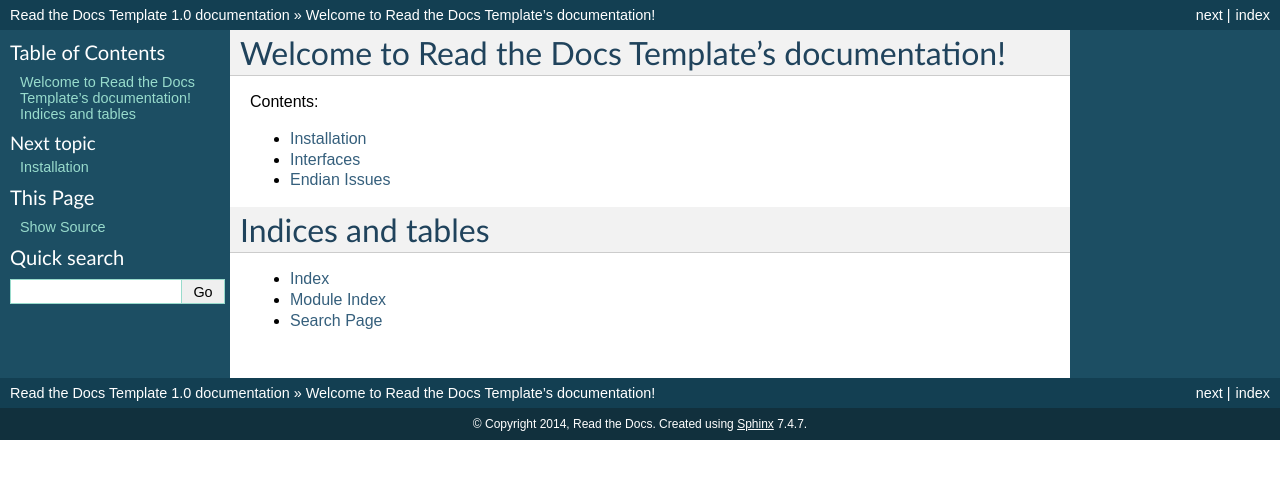
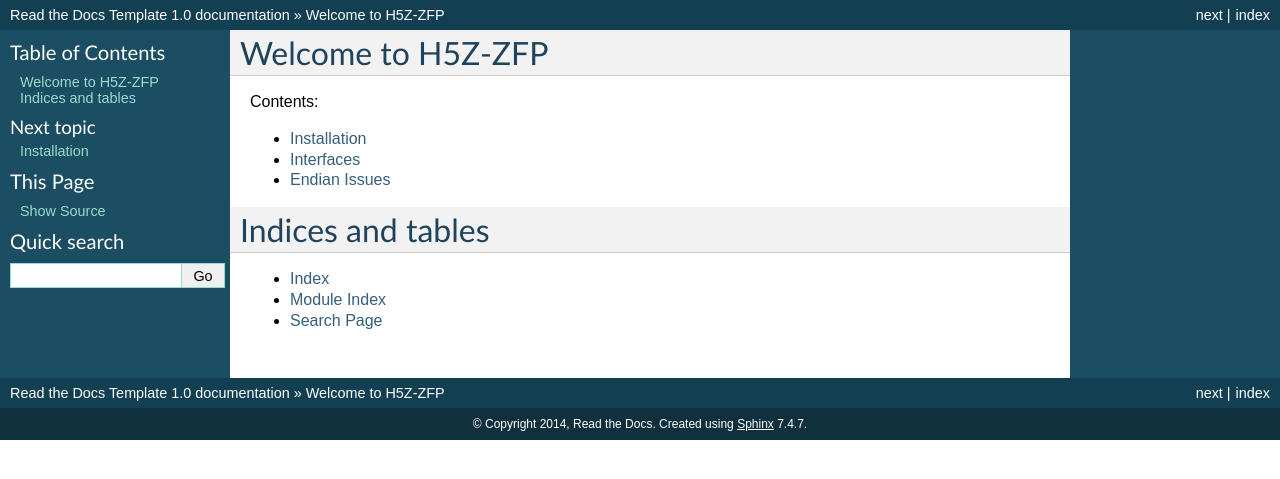
Before and after one commit to LLNL/H5Z-ZFP, a Sphinx documentation site: the page built from docs/index.rst, in a window 1280 px wide. Shown: the top 479 px of the page. Built offline with Sphinx 7.4.7, drawn with Linux system fonts in a browser that asks for light colours.

Commit message:
fixing template refs

```diff
--- a/docs/index.rst
+++ b/docs/index.rst
@@ -1,10 +1,5 @@
-.. Read the Docs Template documentation master file, created by
-   sphinx-quickstart on Tue Aug 26 14:19:49 2014.
-   You can adapt this file completely to your liking, but it should at least
-   contain the root `toctree` directive.
-
-Welcome to Read the Docs Template's documentation!
-==================================================
+Welcome to H5Z-ZFP
+==================
 
 Contents:
 
```
